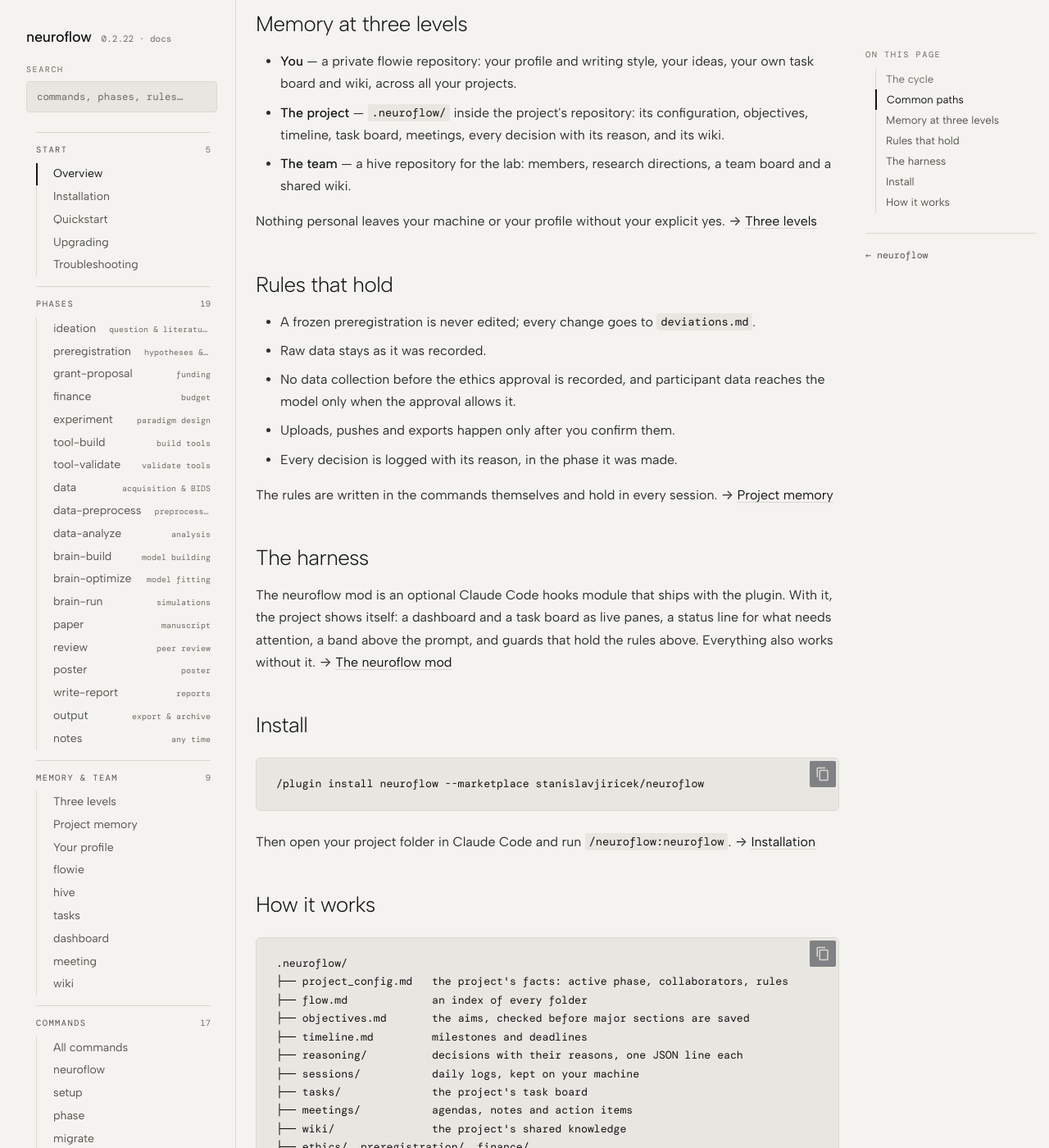
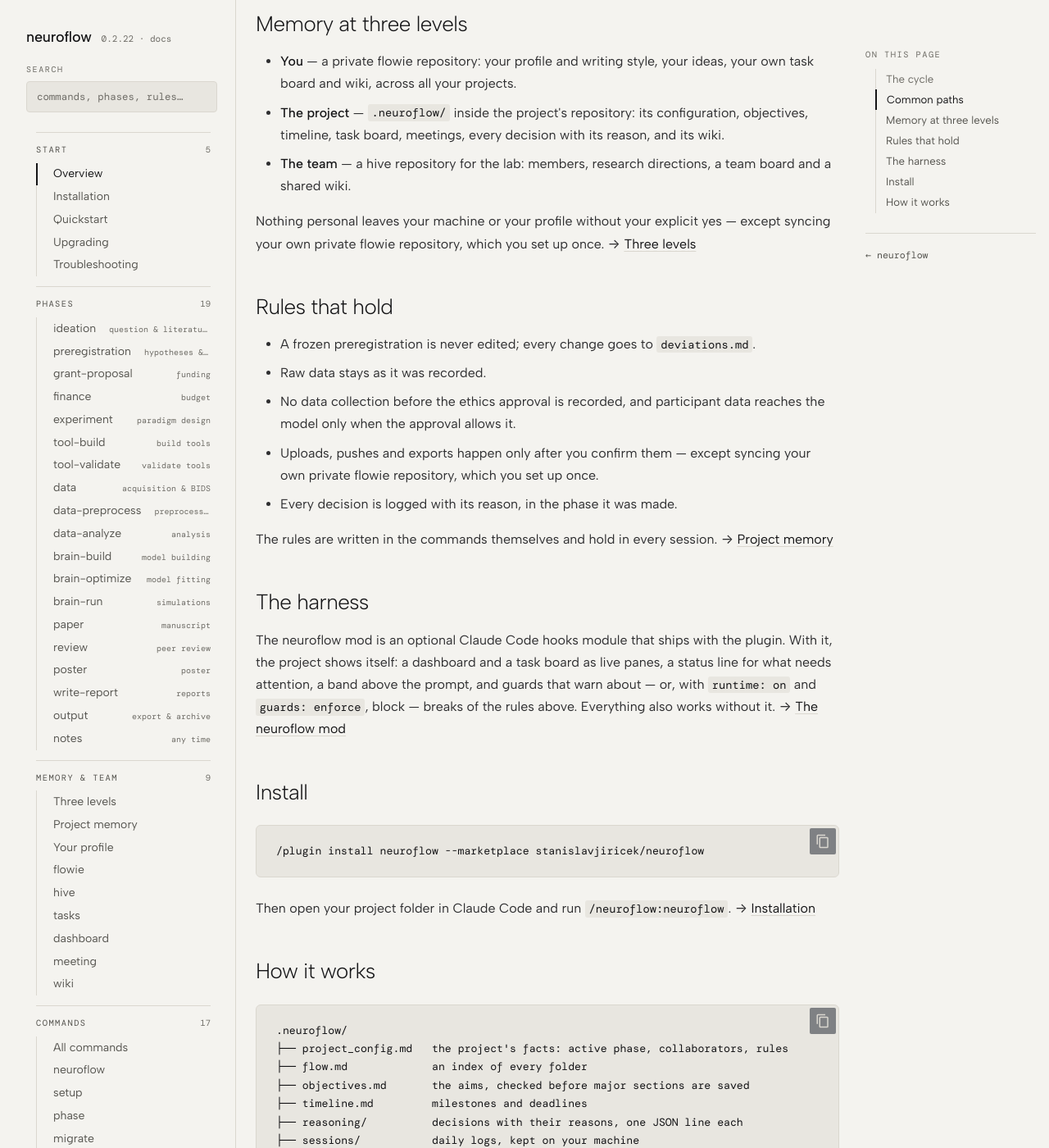
Before and after one commit to stanislavjiricek/neuroflow, an MkDocs documentation site: the page built from docs/overview.md, in a window 1280 px wide and 1400 px high, scrolled down 1390 px. Shown: the whole window at 82% size. Built offline with MkDocs 1.6.1 and Material for MkDocs 9.7.7, drawn with Linux system fonts in a browser that asks for light colours; some web fonts are replaced; comment, search, counter and statistics services are not loaded.

Commit message:
fix(docs): overview names the flowie sync exception and the guard levels
The overview promised that nothing personal leaves without an explicit yes
and that uploads and pushes always wait for confirmation, but the flowie
git-sync pushes to the person's own private flowie repository on every write
(neuroflow-core, Sharing tiers: the egress exception), and /migrate pushes
the flowie as part of its agreed plan. It also said the mod's guards "hold"
the rules, while by default (runtime observe, guards warn) they only warn.

Co-Authored-By: Claude Opus 5.5 <noreply@anthropic.com>

```diff
--- a/docs/overview.md
+++ b/docs/overview.md
@@ -38,21 +38,21 @@ Nineteen phases, each a slash command with its own folder in project memory. Sta
 - **The project** — `.neuroflow/` inside the project's repository: its configuration, objectives, timeline, task board, meetings, every decision with its reason, and its wiki.
 - **The team** — a hive repository for the lab: members, research directions, a team board and a shared wiki.
 
-Nothing personal leaves your machine or your profile without your explicit yes. → [Three levels](concepts/memory.md)
+Nothing personal leaves your machine or your profile without your explicit yes — except syncing your own private flowie repository, which you set up once. → [Three levels](concepts/memory.md)
 
 ## Rules that hold
 
 - A frozen preregistration is never edited; every change goes to `deviations.md`.
 - Raw data stays as it was recorded.
 - No data collection before the ethics approval is recorded, and participant data reaches the model only when the approval allows it.
-- Uploads, pushes and exports happen only after you confirm them.
+- Uploads, pushes and exports happen only after you confirm them — except syncing your own private flowie repository, which you set up once.
 - Every decision is logged with its reason, in the phase it was made.
 
 The rules are written in the commands themselves and hold in every session. → [Project memory](concepts/project-memory.md)
 
 ## The harness
 
-The neuroflow mod is an optional Claude Code hooks module that ships with the plugin. With it, the project shows itself: a dashboard and a task board as live panes, a status line for what needs attention, a band above the prompt, and guards that hold the rules above. Everything also works without it. → [The neuroflow mod](concepts/mods.md)
+The neuroflow mod is an optional Claude Code hooks module that ships with the plugin. With it, the project shows itself: a dashboard and a task board as live panes, a status line for what needs attention, a band above the prompt, and guards that warn about — or, with `runtime: on` and `guards: enforce`, block — breaks of the rules above. Everything also works without it. → [The neuroflow mod](concepts/mods.md)
 
 ## Install
 
```
